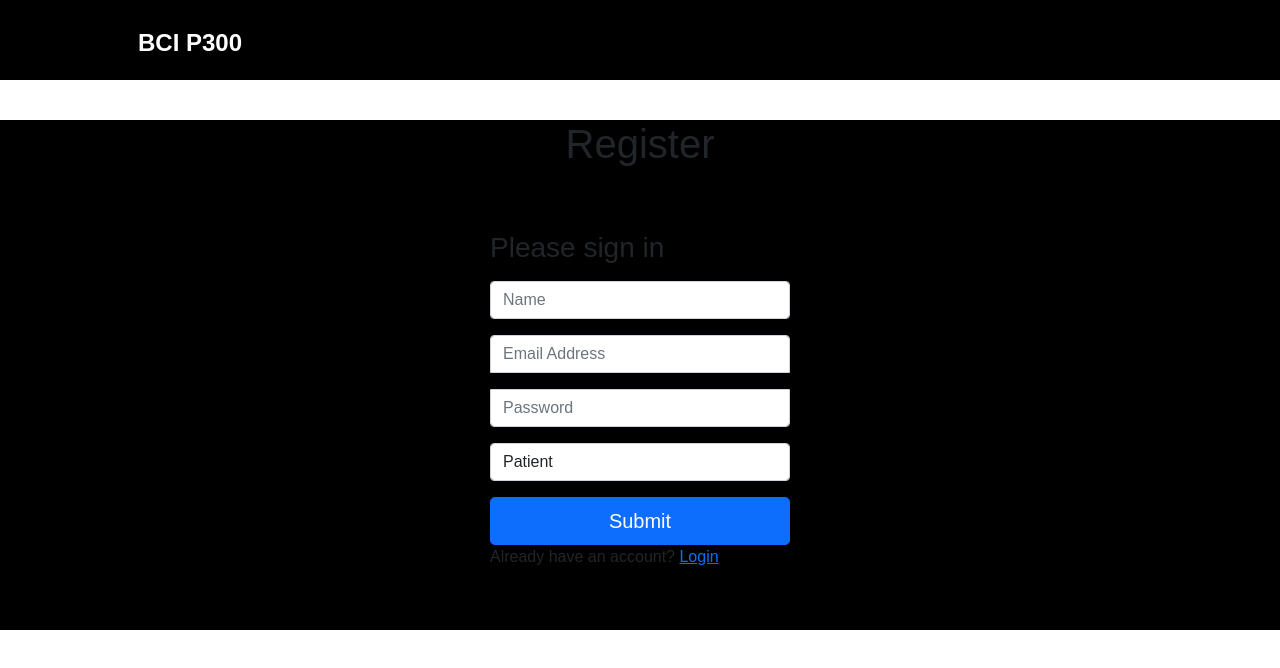
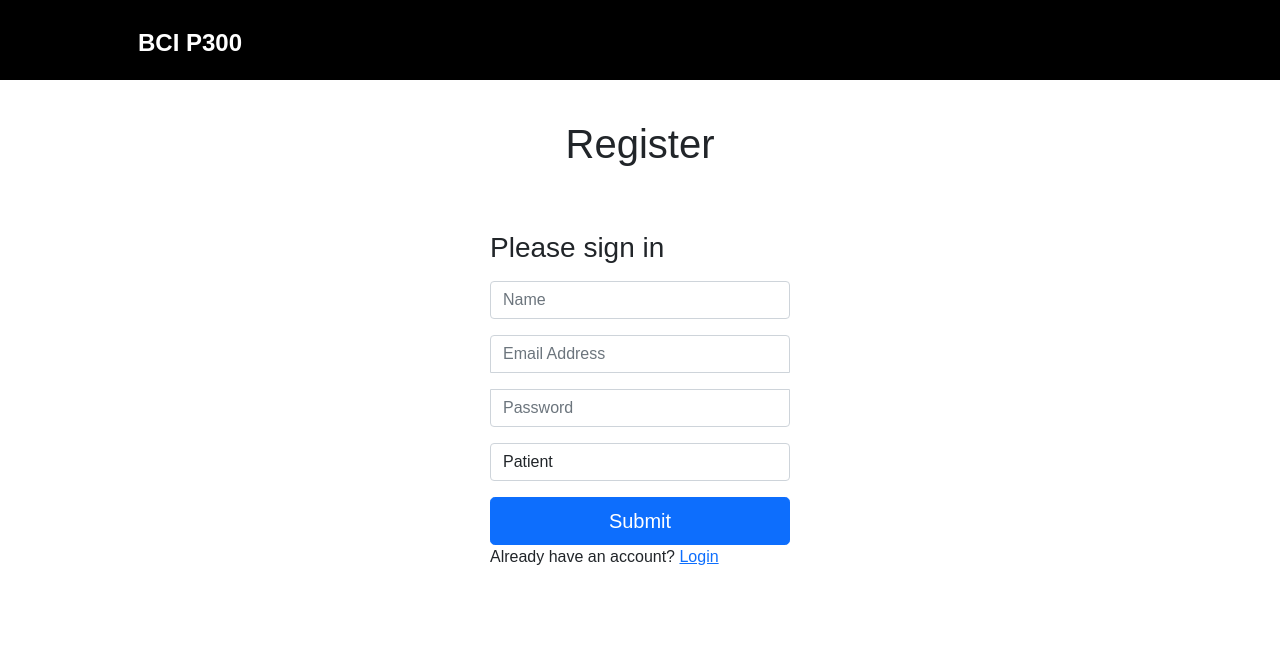
Before and after one commit to Aditya-gam/BCI-P300, a React (Create React App) app in the folder client/: page /register in a window 1280 px wide. Shown: the top 668 px of the page. Built offline with nearby package versions, Linux system fonts and the light colour scheme; no server answers; a web font is replaced by a local one.

Commit message:
Solved color issue for login and register routes.

```diff
--- a/client/src/pages/Dashboard.js
+++ b/client/src/pages/Dashboard.js
@@ -69,7 +69,7 @@ const Dashboard = ({
         setRegister={setRegister}
         toggleIsOpen={toggleIsOpen}
       />
-      <div className="fullpage">
+      <div className="fullpage-dashboard">
         <Fragment>
           <h1>Dashboard</h1>
           <h1 className="text-center my-5">Hello {name}</h1>
--- a/client/src/styles/App.css
+++ b/client/src/styles/App.css
@@ -42,13 +42,19 @@
   display: flex;
 }
 
+
 .fullpage {
+  margin-top: 120px;
+  height: 100%;
+  padding-bottom: 30px;
+  /* background-color: black; */
+}
+.fullpage-dashboard {
   margin-top: 120px;
   height: 100%;
   padding-bottom: 30px;
   background-color: black;
 }
-
 .dashboard {
   background: #000;
   color: #fff;
```
Also changed, not shown: 1 other file (tests, documents, lock files or other folders). Lines whose indentation alone changed are shown as unchanged.
